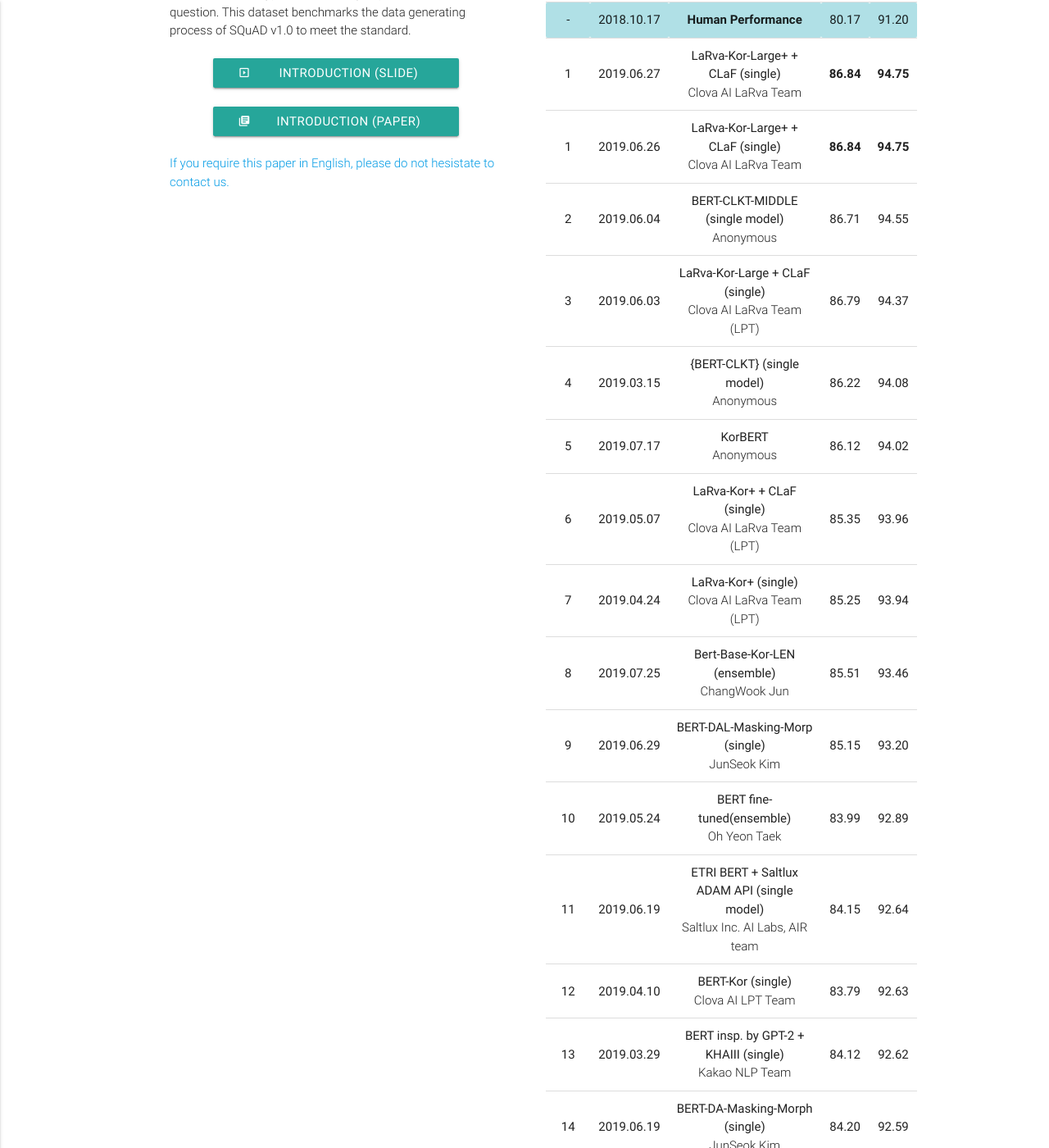
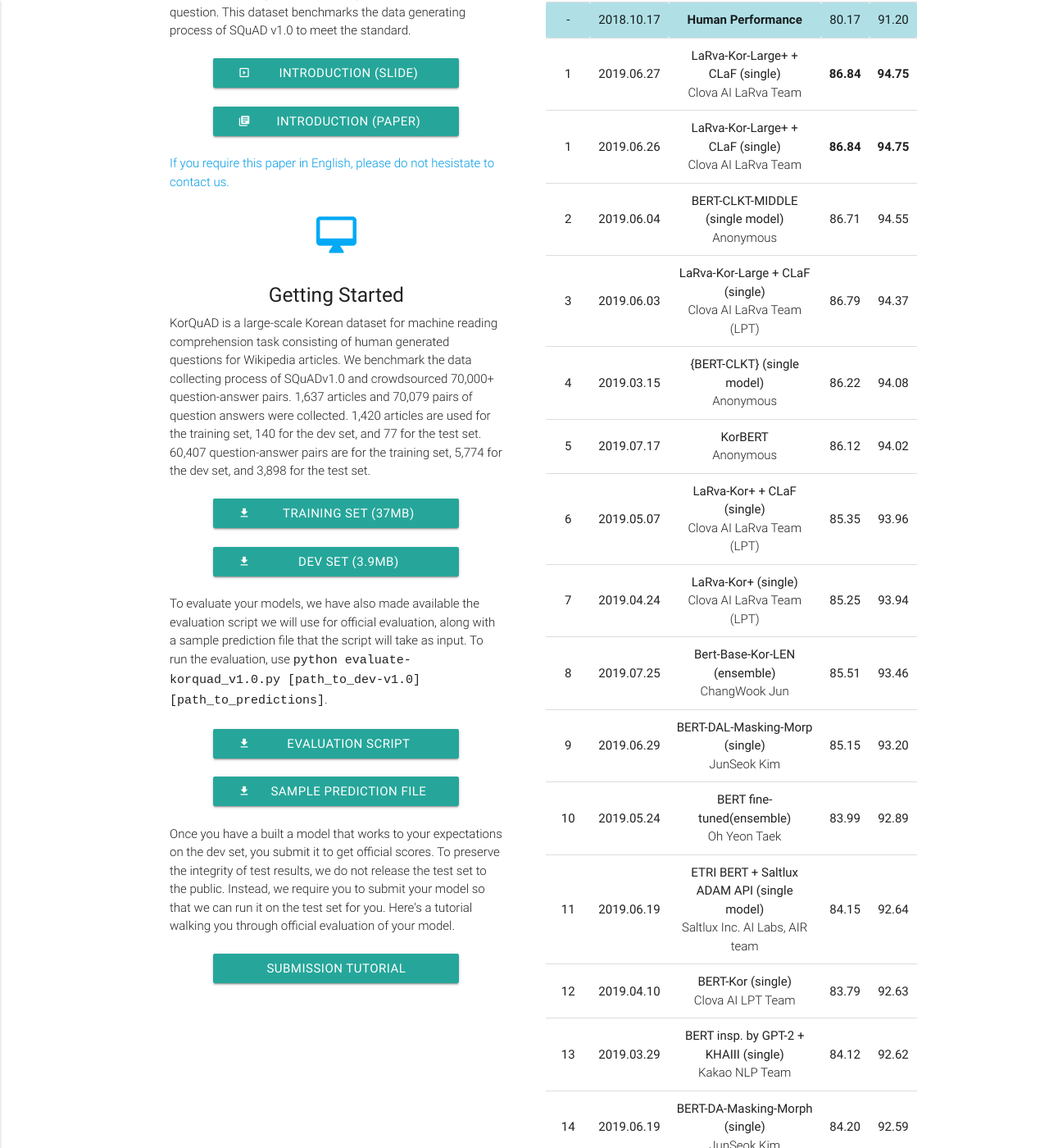
Before and after one commit to korquad/korquad.github.io, a Jekyll site: the page built from category/index_english.html, in a window 1280 px wide and 1400 px high, scrolled down 630 px. Shown: the whole window at 82% size. Built offline with Jekyll 4.4.1, drawn with Linux system fonts in a browser that asks for light colours.

Commit message:
Update index_english.html

```diff
--- a/category/index_english.html
+++ b/category/index_english.html
@@ -80,6 +80,36 @@ title: English
             </div>
             <br>
             <a href="mailto:hyunjeonglee@lgcns.com" class="light">If you require this paper in English, please do not hesistate to contact us.</a>
+
+            <h2 class="center light-blue-text"><i class="material-icons">desktop_mac</i></h2>
+            <h5 class="center">Getting Started</h5>
+            <p class="light">KorQuAD is a large-scale Korean dataset for machine reading comprehension task consisting of human generated questions for Wikipedia articles. We benchmark the data collecting process of SQuADv1.0 and crowdsourced 70,000+ question-answer pairs. 1,637 articles and 70,079 pairs of question answers were collected. 1,420 articles are used for the training set, 140 for the dev set, and 77 for the test set. 60,407 question-answer pairs are for the training set, 5,774 for the dev set, and 3,898 for the test set.</p>
+            <br>
+            <div class="center">
+              <a id="trainingset" href="/dataset/KorQuAD_v1.0_train.json" class="waves-effect waves-light btn" style="width:300px" download=""><i class="material-icons left">file_download</i>Training Set (37MB)</a>
+            </div>
+            <br>
+            <div class="center">
+              <a id="devset" href="/dataset/KorQuAD_v1.0_dev.json" class="waves-effect waves-light btn" style="width:300px" download=""><i class="material-icons left" width="100">file_download</i>Dev Set (3.9MB)</a>
+            </div>
+            <br>
+            <p class="light">
+              To evaluate your models, we have also made available the evaluation script we will use for official evaluation, along with a sample prediction file that the script will take as input. To run the evaluation, use <code>python evaluate-korquad_v1.0.py [path_to_dev-v1.0] [path_to_predictions]</code>.</p>
+            <br>
+            <div class="center">
+              <a id="evascript" href="/dataset/evaluate-v1.0.py" class="waves-effect waves-light btn" style="width:300px" download=""><i class="material-icons left">file_download</i>Evaluation Script</a>
+            </div>
+            <br>
+            <div class="center">
+              <a id="sampleprediction" href="/dataset/dev-evaluate-in1" class="waves-effect waves-light btn" style="width:300px"><i class="material-icons left" width="100">file_download</i>Sample Prediction File</a>
+            </div>
+            <br>
+            <p class="light">
+              Once you have a built a model that works to your expectations on the dev set, you submit it to get official scores. To preserve the integrity of test results, we do not release the test set to the public. Instead, we require you to submit your model so that we can run it on the test set for you. Here's a tutorial walking you through official evaluation of your model.</p>
+            <br>
+            <div class="center">
+              <a id="tutorial" target="_blank" href="https://worksheets.codalab.org/worksheets/0xee93409b823f436d88741ab115403559/" class="waves-effect waves-light btn" style="width:300px">Submission Tutorial</a>
+            </div>
           </div>
         </div>
 
@@ -580,19 +610,9 @@ title: English
                 </table>
           </div>
         </div>
-
       </div>
-
     </div>
 
-    <div class="divider"></div>
-
-    <div class="section">
-      <!--   Icon Section   -->
-
-        <div class="col s12 m2"></div>
-      </div>
-    </div>
 
 <!--     <div style="background: #ddd">
     <div class="container last-post">
```
